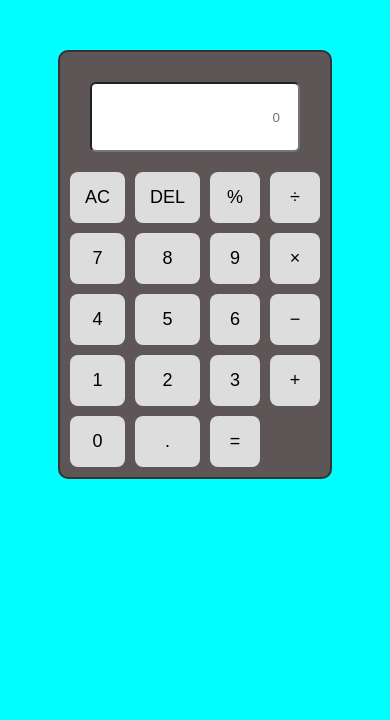
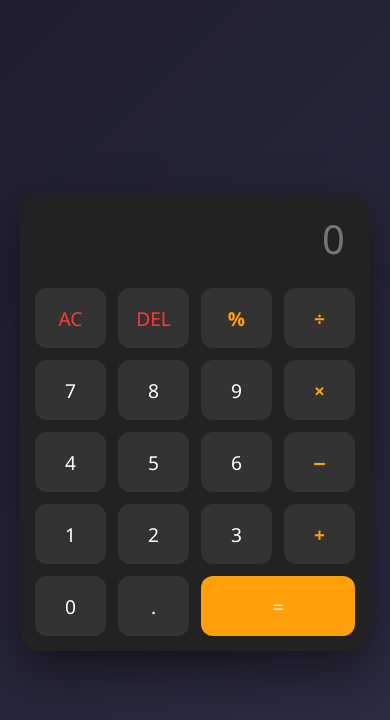
Before and after one commit to aliansari031/calculator, a plain HTML site: page index.html in a window 390 px wide. Drawn offline with Linux system fonts and the light colour scheme.

Commit message:
Refactor CSS for responsive calculator layout

```diff
--- a/style.css
+++ b/style.css
@@ -1,68 +1,86 @@
-input{
-    margin: 20px;
-    padding: 18px;
-    justify-content: center;
-    text-align: right;
-    border-radius: 6px;
-    width: 170px;
-    height: 30px;
+* {
+    margin: 0;
+    padding: 0;
+    box-sizing: border-box;
+    font-family: 'Segoe UI', Tahoma, Geneva, Verdana, sans-serif;
 }
 
-
-body{
-    background-color: aqua;
+body {
+    background: linear-gradient(135deg, #1e1e2f, #2d2d44);
+    height: 100vh;
+    display: flex;
+    justify-content: center;
+    align-items: center;
 }
 
 .calculator {
-  width: 250px;
-  margin: 50px auto;
-  border: 2px solid #333;
-  border-radius: 10px;
-  padding: 10px;
-  background: #5e5656;
+    width: 100%;
+    max-width: 350px; /* Responsive limit */
+    background: #222;
+    padding: 25px;
+    border-radius: 20px;
+    box-shadow: 0 20px 50px rgba(0,0,0,0.5);
+}
+
+#display {
+    width: 100%;
+    height: 60px;
+    background: transparent;
+    border: none;
+    color: white;
+    text-align: right;
+    font-size: 2.5rem;
+    margin-bottom: 20px;
+    outline: none;
+    padding-right: 10px;
 }
 
 .buttons {
     display: grid;
     grid-template-columns: repeat(4, 1fr);
-  gap: 10px;
+    gap: 12px;
 }
 
 button {
-  padding: 15px;
-  font-size: 18px;
+    height: 60px;
+    border-radius: 12px;
     border: none;
-  border-radius: 8px;
-  background: #ddd;
+    background: #333;
+    color: white;
+    font-size: 1.2rem;
+    font-weight: 500;
     cursor: pointer;
-  transition: background 0.2s;
+    transition: all 0.2s ease;
 }
 
 button:hover {
-  background: #bbb;
+    background: #444;
 }
 
-.btn{
-  grid-column: span 2;
+/* Specific button styles */
+.operator {
+    color: #ff9f0a;
+    font-weight: bold;
 }
 
- .btn:hover{
-  background-color: rgb(247, 27, 27);
+.control {
+    color: #ff3b30;
 }
 
- .bt:hover{
-  background-color: rgb(14, 11, 11);
-  color: #bbb;
+.equals {
+    grid-column: span 2;
+    background: #ff9f0a;
+    color: white;
 }
 
- .clear{
-  background-color: rgb(216, 216, 138);
+.equals:hover {
+    background: #e68e07;
 }
 
- .clear:hover{
-  background-color: yellow;
+/* Mobile responsive adjustments */
+@media (max-width: 400px) {
+    .calculator {
+        margin: 10px;
+        padding: 15px;
     }
-
- .b:hover{
-  background-color: rgb(247, 27, 27);
 }
```
Lines whose indentation alone changed are shown as unchanged.
